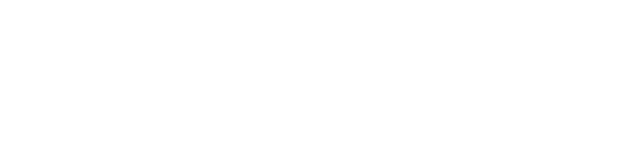
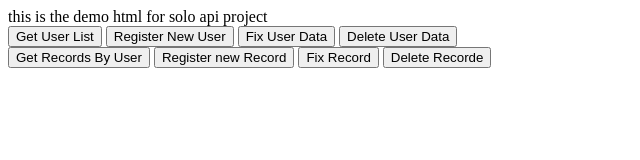
Before and after one commit to linus-sh/jimm1-solo-api, a website: page src/index.html in a window 1280 px wide. Shown: the whole page, without its empty margins (0-640 px from the left). Drawn offline with Linux system fonts and the light colour scheme.

Commit message:
Fix html

```diff
--- a/src/index.html
+++ b/src/index.html
@@ -1,4 +1,23 @@
 <!DOCTYPE html>
-<header></header>
+<header>
+  <meta charset="utf-8" />
+  <title>Solo API Project</title>
+  <link rel="stylesheet" href="css/stylesheet.css" />
+</header>
 
-<body></body>
+<body>
+  <hi>this is the demo html for solo api project</hi>
+
+  <div>
+    <button id="Get User List">Get User List</button>
+    <button id="Register New User">Register New User</button>
+    <button id="Fix User Data">Fix User Data</button>
+    <button id="Delete User Data">Delete User Data</button>
+    <br />
+    <button id="Get Record By User">Get Records By User</button>
+    <button id="Register New Record">Register new Record</button>
+    <button id="Fix record">Fix Record</button>
+    <button id="Delete recorde">Delete Recorde</button>
+  </div>
+  <script type="text/javascript" src="js/app.js"></script>
+</body>
```
